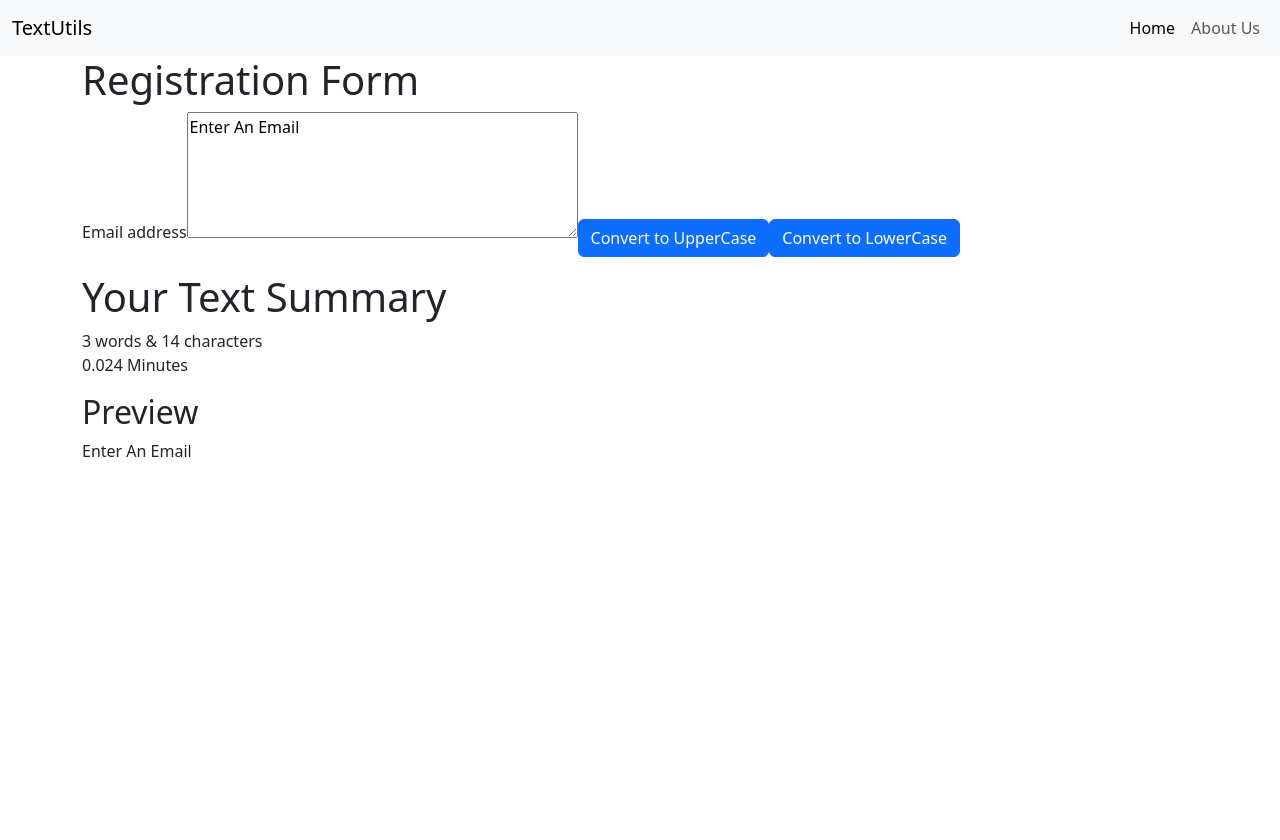
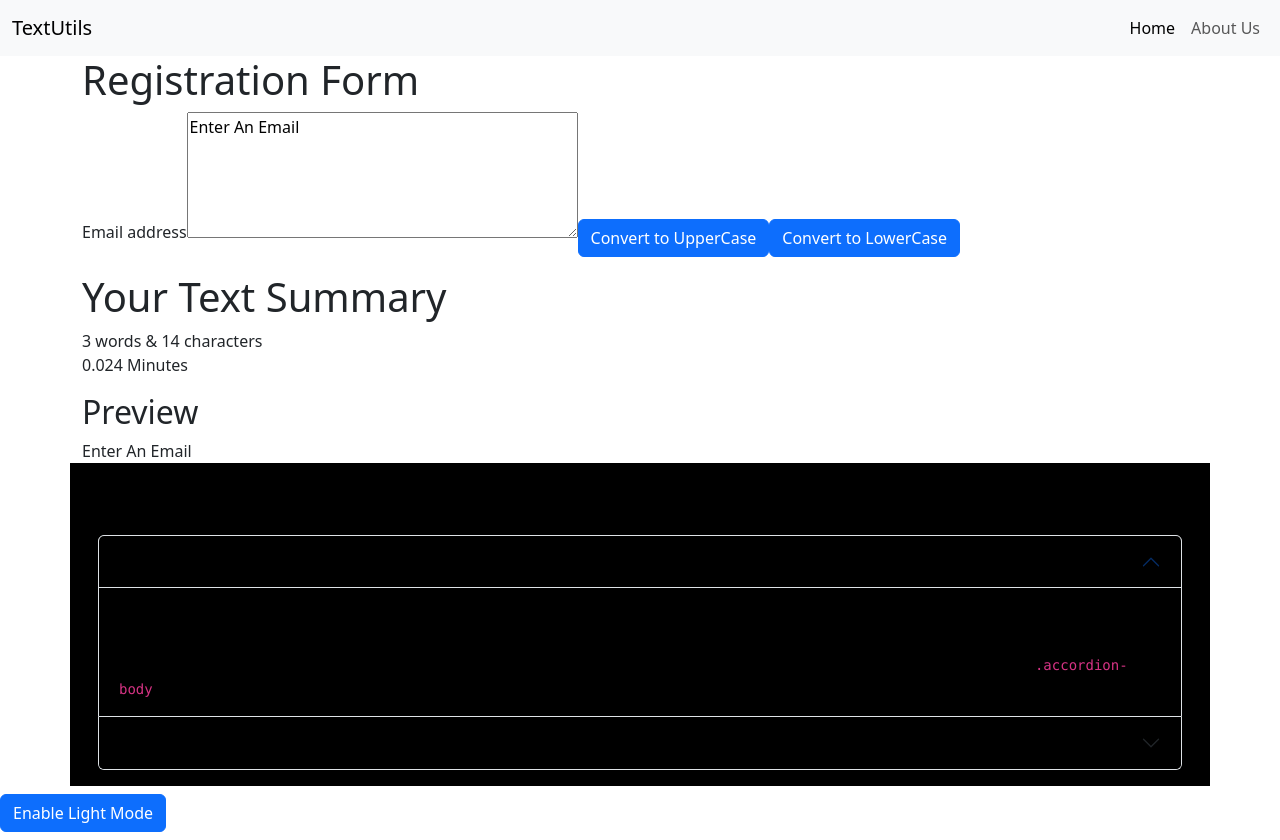
Before and after one commit to ROHITSABI/react-1, a React (Create React App) app: page / in a window 1280 px wide. Before the commit the page ends 800 px from the top, so only its background shows below. Built offline with nearby package versions, Linux system fonts and the light colour scheme.

Commit message:
accordion-collapse

```diff
--- a/src/App.js
+++ b/src/App.js
@@ -1,6 +1,5 @@
-//PROPS
-
 import "./App.css";
+import About from "./components/About";
 import Navbar from "./components/Navbar";
 import TextForm from "./components/TextForm";
 
@@ -18,6 +17,14 @@ function App() {
       <Navbar title="TextUtils" aboutText="About Us" newNumber={3} />
 
       <TextForm heading="Registration Form" />
+
+      <About />
+
+      <script
+        src="https://cdn.jsdelivr.net/npm/bootstrap@5.3.3/dist/js/bootstrap.bundle.min.js"
+        integrity="sha384-YvpcrYf0tY3lHB60NNkmXc5s9fDVZLESaAA55NDzOxhy9GkcIdslK1eN7N6jIeHz"
+        crossorigin="anonymous"
+      ></script>
     </>
   );
 }
--- /dev/null
+++ b/src/components/About.js
@@ -0,0 +1,115 @@
+//Please check!! Accordion is not working
+
+import { useState } from "react";
+
+function About() {
+  let [myStyle, setMyStyle] = useState({
+    color: "black",
+    backgroundColor: "black",
+  });
+  let [btnText, setBtnText] = useState("Enable Light Mode");
+
+  let toggleStyle = () => {
+    if (myStyle.color === "black") {
+      myStyle = {
+        color: "white",
+        backgroundColor: "black",
+      };
+      setMyStyle(myStyle);
+
+      btnText = "Enable Dark Mode";
+      setBtnText(btnText);
+    } else {
+      myStyle = {
+        color: "black",
+        backgroundColor: "white",
+      };
+      setMyStyle(myStyle);
+
+      btnText = "Enable Light Mode";
+      setBtnText(btnText);
+    }
+  };
+  return (
+    <>
+      <div className="container" style={myStyle}>
+        <h1 className="text-center">About Us</h1>
+        <div className="accordion p-3" id="accordionExample">
+          <div className="accordion-item">
+            <h2 className="accordion-header">
+              <button
+                className="accordion-button"
+                type="button"
+                style={myStyle}
+                data-bs-toggle="collapse"
+                data-bs-target="#collapseOne"
+                aria-expanded="true"
+                aria-controls="collapseOne"
+              >
+                Accordion Item #1
+              </button>
+            </h2>
+            <div
+              id="collapseOne"
+              className="accordion-collapse collapse show"
+              data-bs-parent="#accordionExample"
+            >
+              <div className="accordion-body" style={myStyle}>
+                <strong>This is the first item's accordion body.</strong> It is
+                shown by default, until the collapse plugin adds the appropriate
+                classes that we use to style each element. These classes control
+                the overall appearance, as well as the showing and hiding via
+                CSS transitions. You can modify any of this with custom CSS or
+                overriding our default variables. It's also worth noting that
+                just about any HTML can go within the{" "}
+                <code>.accordion-body</code>, though the transition does limit
+                overflow.
+              </div>
+            </div>
+          </div>
+          <div className="accordion-item" style={myStyle}>
+            <h2 className="accordion-header">
+              <button
+                className="accordion-button collapsed"
+                type="button"
+                style={myStyle}
+                data-bs-toggle="collapse"
+                data-bs-target="#collapseTwo"
+                aria-expanded="false"
+                aria-controls="collapseTwo"
+              >
+                Accordion Item #2
+              </button>
+            </h2>
+            <div
+              id="collapseTwo"
+              className="accordion-collapse collapse"
+              data-bs-parent="#accordionExample"
+            >
+              <div className="accordion-body">
+                <strong>This is the second item's accordion body.</strong> It is
+                hidden by default, until the collapse plugin adds the
+                appropriate classes that we use to style each element. These
+                classes control the overall appearance, as well as the showing
+                and hiding via CSS transitions. You can modify any of this with
+                custom CSS or overriding our default variables. It's also worth
+                noting that just about any HTML can go within the{" "}
+                <code>.accordion-body</code>, though the transition does limit
+                overflow.
+              </div>
+            </div>
+          </div>
+        </div>
+      </div>
+
+      <button
+        type="button"
+        className="btn btn-primary my-2"
+        onClick={toggleStyle}
+      >
+        {btnText}
+      </button>
+    </>
+  );
+}
+export default About;
```
